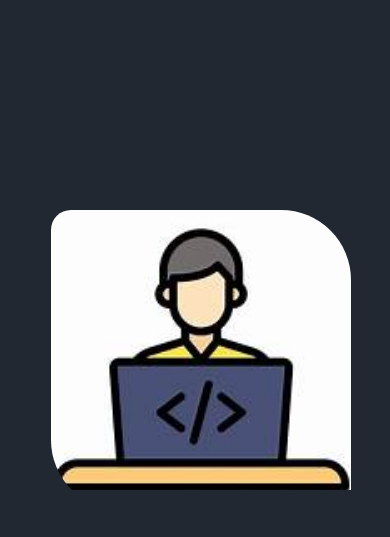
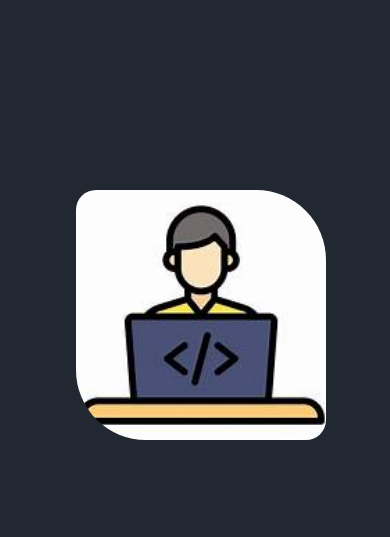
Before and after one commit to talhadevelopes/My-Portfolio, a plain HTML site: page index.html in a window 390 px wide. Shown: the part 145-682 px from the top of the page. Drawn offline with nearby package versions, Linux system fonts and the light colour scheme.

Commit message:
Last Commit

```diff
--- a/index.html
+++ b/index.html
@@ -79,6 +79,7 @@
       <i class="fa-solid fa-school fa-3x" style="display: flex; justify-content: center; padding-top: 30px; "></i>
       <h1 style="text-align: center; padding-top: 7px;">Education</h1>
       <div class="education1" style="border-radius: 0%;  background: radial-gradient(circle at -8.9% 51.2%, rgb(255, 124, 0) 0%, rgb(255, 124, 0) 15.9%, rgb(255, 163, 77) 15.9%, rgb(255, 163, 77) 24.4%, rgb(19, 30, 37) 24.5%, rgb(19, 30, 37) 66%);;; height: 180px;">
+        <hr style="height: 140%; margin-top: 50px; margin-left: 7%;">
         <i class="fa-solid fa-laptop fa-2x" style="padding-top: 25px; padding-left: 50px;"></i>
         <p style="font-size: larger; padding-top: 25px; padding-left: 11px;">
             Muffakham Jah College of Engineering & Technology.
@@ -88,7 +89,7 @@
         </p>
       </div>
       <div class="education1" style=" border-radius: 0%;  background: radial-gradient(circle at -8.9% 51.2%, rgb(255, 124, 0) 0%, rgb(255, 124, 0) 15.9%, rgb(255, 163, 77) 15.9%, rgb(255, 163, 77) 24.4%, rgb(19, 30, 37) 24.5%, rgb(19, 30, 37) 66%);">
-        <hr style="height: 180%; margin-top: 50px; margin-left: 7%;">
+
         <i class="fa-solid fa-book fa-2x" style="padding-top: 15px; padding-left: 50px;"></i>
         <p style="font-size: larger; padding-top: 15px; padding-left: 15px;">
             Sultan-ul-Uloom Junior College
--- a/style.css
+++ b/style.css
@@ -554,15 +554,17 @@ a:hover {
     height: auto;
     overflow: hidden;
     margin-right: 20%;
+
 }
 
 .homeright img {
     position: relative;
-    top: 20px;
-    width: 300px;
-    height: 300px;
+    bottom: auto;
+    width: 250px;
+    height: 250px;
     left: 0%;
     overflow: hidden;
+
 
 }
 
@@ -570,7 +572,7 @@ a:hover {
 .homeleft {
     position: relative;
     top: 0px;
-    left: 30px;
+    left: 20px;
 }
  hr {
     z-index: 3;
```
